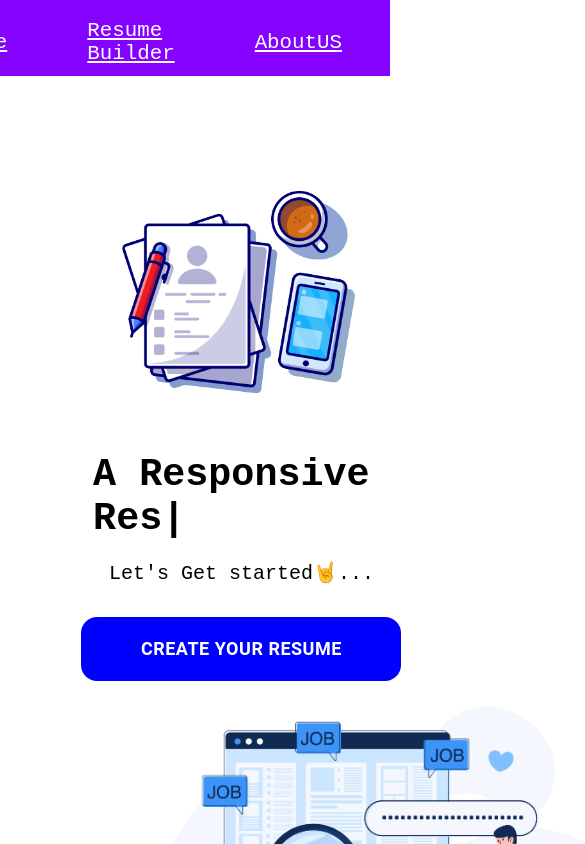
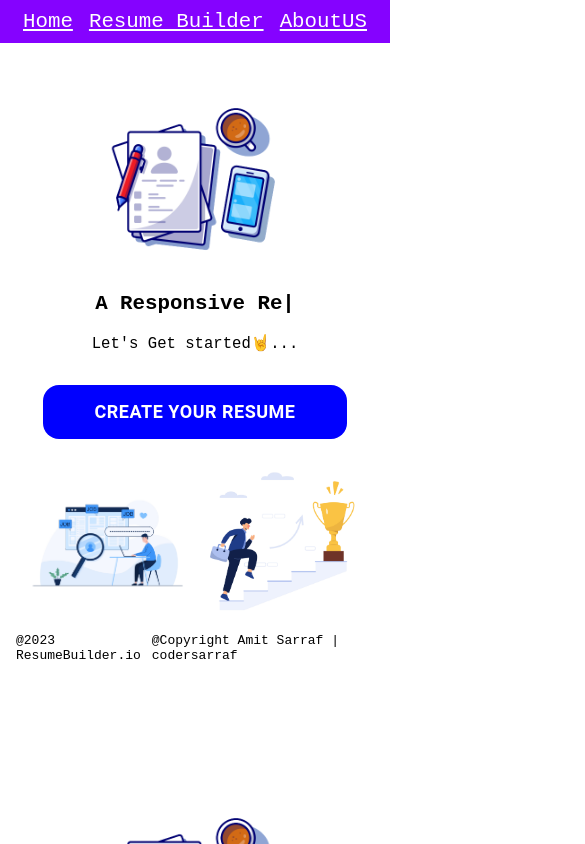
Before and after one commit to codersarraf/Resume-Builder---React-Project---wx3nh1mxebio, a React app: page /home in a window 390 px wide. Shown: the top 844 px of the page, 585 px wide, since content can reach past the window. Built offline with nearby package versions, Linux system fonts and the light colour scheme.

Commit message:
initial commit

```diff
--- a/src/components/App.js
+++ b/src/components/App.js
@@ -4,6 +4,7 @@ import Navbar from './Navbar';
 import Homepage from './pages/Homepage';
 import Routing from './Routing';
 import ResumeBuilder from './pages/ResumeBuilder';
+import Footer from './Footer';
 
 
 const App = () => {
@@ -13,6 +14,7 @@ const App = () => {
     <div id="main">
       <Routing />
       {show ? <ResumeBuilder/> : <Homepage setShow={setShow}/>}
+
     </div>
 
   )
--- /dev/null
+++ b/src/components/Footer.jsx
@@ -0,0 +1,18 @@
+import React from 'react';
+
+const Footer = () => {
+  return (
+    <footer className="footer">
+      <div className="footer-cont">
+        <div className="footer-left">
+          <p>@{new Date().getFullYear()} ResumeBuilder.io</p>
+        </div>
+        <div className="footer_right">
+          <p>@Copyright Amit Sarraf | codersarraf</p>
+        </div>
+      </div>
+    </footer>
+  );
+};
+
+export default Footer;
--- a/src/components/TypingEffect.jsx
+++ b/src/components/TypingEffect.jsx
@@ -5,7 +5,7 @@ const TypingEffect = () => {
   return (
     <TypeAnimation
       sequence={[
-        'Welcome To CreateResume.io',
+        'Welcome To ResumeBuilder.io',
         1000,
         'A Responsive Resume Creator..', // Deletes 'One' and types 'Two'
         2000,
@@ -16,7 +16,7 @@ const TypingEffect = () => {
       wrapper="span"
       cursor={true}
       repeat={Infinity}
-      style={{ fontSize: '2em', display: 'inline-block' }}
+      style={{display: 'inline-block' }}
     />
   );
 };
--- a/src/components/pages/Homepage.jsx
+++ b/src/components/pages/Homepage.jsx
@@ -5,7 +5,8 @@ import study from '../images/study.png'
 import jobSearch from '../images/jobSearch.png'
 import gotAjob from '../images/gotAjob.png'
 import TypingEffect from '../TypingEffect';
-import ResumeBuilder from './ResumeBuilder';
+import Footer from '../Footer';
+
 function Homepage({setShow}) {
   return (
     <div id="home">
@@ -28,6 +29,7 @@ function Homepage({setShow}) {
             </div>
           </Grid>
       </Grid>
+      <Footer/>
     </div>
   )
 }
--- a/src/styles/App.css
+++ b/src/styles/App.css
@@ -38,11 +38,11 @@ body{
 #home{
     background-color: #fff;
     width: 100vw;
-    height: 90vh;
+    height: 85vh;
 }
 
 #home-cont{
-    width: 67vw;
+    width: 70vw;
     display: flex;
     flex-direction: column;
     padding-left: 5.8rem;
@@ -51,14 +51,18 @@ body{
     align-items: center;
 }
 
+span.index-module_type__E-SaG {
+    font-size: 2.5rem;
+}
+
 #image-cont{
-    width: 33vw;
+    width: 30vw;
+    height: 80vh;
     display: flex;
     flex-direction: row;
     align-items: center;
     gap: 2rem;
     margin-bottom: 2rem;
-
 }
 
 .img-job{
@@ -342,17 +346,71 @@ span{
 }
 
 
+/* footer */
+.footer-cont{
+    width: 100vw;
+    height: 4vh;
+    display: flex;
+    justify-content: space-between;
+    align-items: center;
+    padding: 1rem;
+}
+
+
+
+
+
+
 @media screen and (max-width: 480px) {
     #homeGrid {
         display: flex;
         flex-direction: column;
     }
-    #home-cont{
+    #home-cont {
         width: 100vw;
         height: auto;
+        padding: 1rem;
     }
-    #image-cont{
+    #home-para {
+        font-size: larger;
+    }
+    .image-cont{
         width: 100vw;
         height: auto;
+        display: flex;
+        justify-content: center;
+        flex-direction: row;
+        align-items: center;
+    }
+    #navbar {
+        height: 3.2rem;
+        gap: 1rem;
+        justify-content: center;
+        align-items: center;
+        padding-bottom: 1.5rem;
+
+    }
+    #icon-study {
+        width: 14rem;
+        height: auto;
+    }
+    .img-job {
+    width: 45vw;
+    height: auto;
+    margin: 0;
+    }
+    #img-gotajob {
+        margin-left: 0;
+    }
+    .nav-text {
+        margin-right: 0;
+    }
+
+    #home-btn {
+        width: 19rem;
+        height: 3.4rem;
+    }
+    span.index-module_type__E-SaG {
+        font-size: 1.3rem;
     }
   }
```
Also changed, not shown: src/components/images/logos.png (added).
